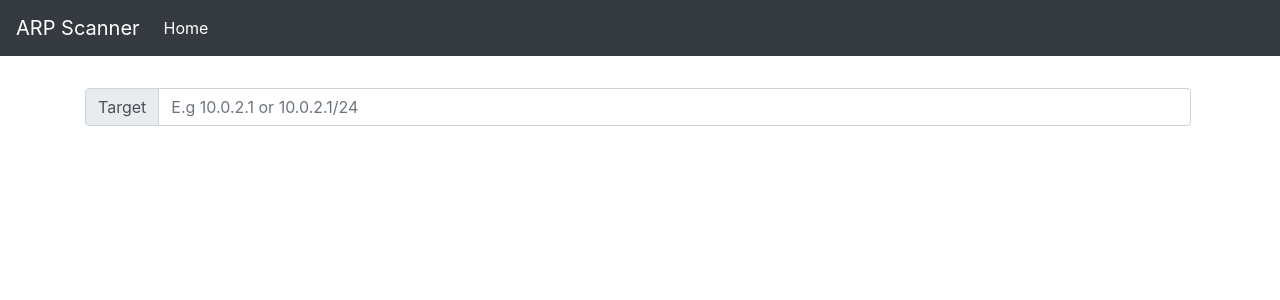
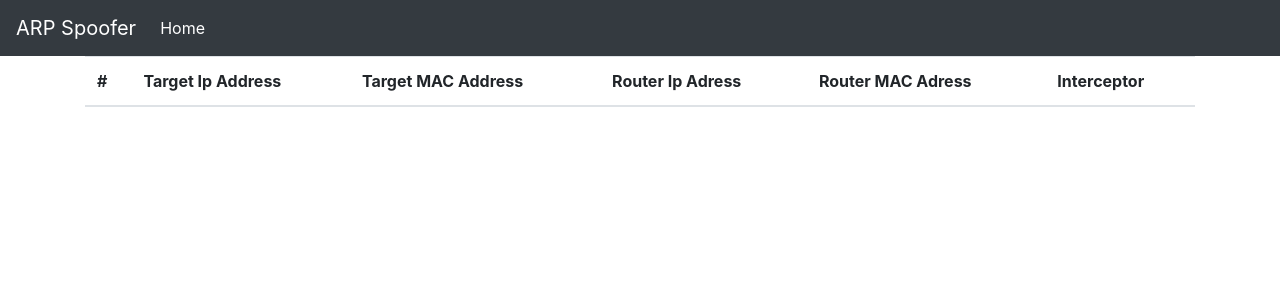
Before and after one commit to keraattin/Cyber-Security-Tools, a Flask app: template arp_scanner/templates/home.html in a window 1280 px wide. Shown: the top 300 px of the page. Run offline with Flask 2, Linux system fonts and the light colour scheme; the template is opened without the code that fills it: most values are stand-ins (such as "Sample title", 1, 10 or a date in 2020); lists and menus that the app fills with data are empty; some libraries are stand-ins or nearby versions.

Commit message:
Home Page Added

```diff
--- a/arp_spoofer/arp_spoofer.py
+++ b/arp_spoofer/arp_spoofer.py
@@ -129,6 +129,17 @@ def send_spoof_packages():
 ##############################################################################
 
 
+
+# Pages
+##############################################################################
+## Homepage
+@app.route('/', methods=['GET'])
+def home():
+    return render_template('home.html', port=PORT)
+##############################################################################
+
+
+
 # Endpoints
 ##############################################################################
 api.add_resource(ArpSpoof, '/api/arp_spoof')
--- /dev/null
+++ b/arp_spoofer/templates/home.html
@@ -0,0 +1,64 @@
+{% extends 'layout.html' %}
+
+
+{% block body %}
+<div class="container">
+    <table class="table table-hover" id="resultsTable">
+        <thead>
+          <tr>
+            <th scope="col">#</th>
+            <th scope="col">Target Ip Address</th>
+            <th scope="col">Target MAC Address</th>
+            <th scope="col">Router Ip Adress</th>
+            <th scope="col">Router MAC Adress</th>
+            <th scope="col">Interceptor</th>
+          </tr>
+        </thead>
+        <tbody id="resultsTbody">
+        </tbody>
+    </table>
+</div>
+{% endblock %}
+
+
+{% block scripts %}
+<script type="text/javascript">
+    function getSpoofedList(){
+        var port = "{{ port | safe }}";
+        var url = "http://localhost:"+port+"/api/arp_spoof";
+        $.ajax({
+            url: url,
+            type: 'GET',
+            dataType : 'json',
+            success: function(response) {
+                $("#resultsTbody").empty(); //Clear Table
+                var num = 0;
+                for (element in response){
+                    var target_ip_addr  = response[element]["target_ip_addr"];
+                    var target_mac_addr = response[element]["target_mac_addr"];
+                    var router_ip_addr  = response[element]["router_ip_addr"];
+                    var router_mac_addr = response[element]["router_mac_addr"];
+                    var interceptor     = response[element]["interceptor"];
+
+
+                    $('#resultsTable tbody')
+                    .append(("<tr></tr>"))
+                    .append($("<td></td>").text(num))
+                    .append($("<td></td>").text(target_ip_addr))
+                    .append($("<td></td>").text(target_mac_addr))
+                    .append($("<td></td>").text(router_ip_addr))
+                    .append($("<td></td>").text(router_mac_addr))
+                    .append($("<td></td>").text(interceptor))
+                    num = num + 1; //Increment Index
+                }
+            }
+        });
+    }
+</script>
+
+<script type="text/javascript">
+    $(document).ready(function(){
+        getSpoofedList();
+    })
+</script>
+{% endblock %}
--- a/arp_spoofer/templates/includes/_navbar.html
+++ b/arp_spoofer/templates/includes/_navbar.html
@@ -1,5 +1,5 @@
 <nav class="navbar navbar-expand-lg navbar-dark bg-dark">
-    <a class="navbar-brand" href="#">ARP Scanner</a>
+    <a class="navbar-brand" href="#">ARP Spoofer</a>
     <button class="navbar-toggler" type="button" data-toggle="collapse" data-target="#navbarSupportedContent" aria-controls="navbarSupportedContent" aria-expanded="false" aria-label="Toggle navigation">
       <span class="navbar-toggler-icon"></span>
     </button>
```
